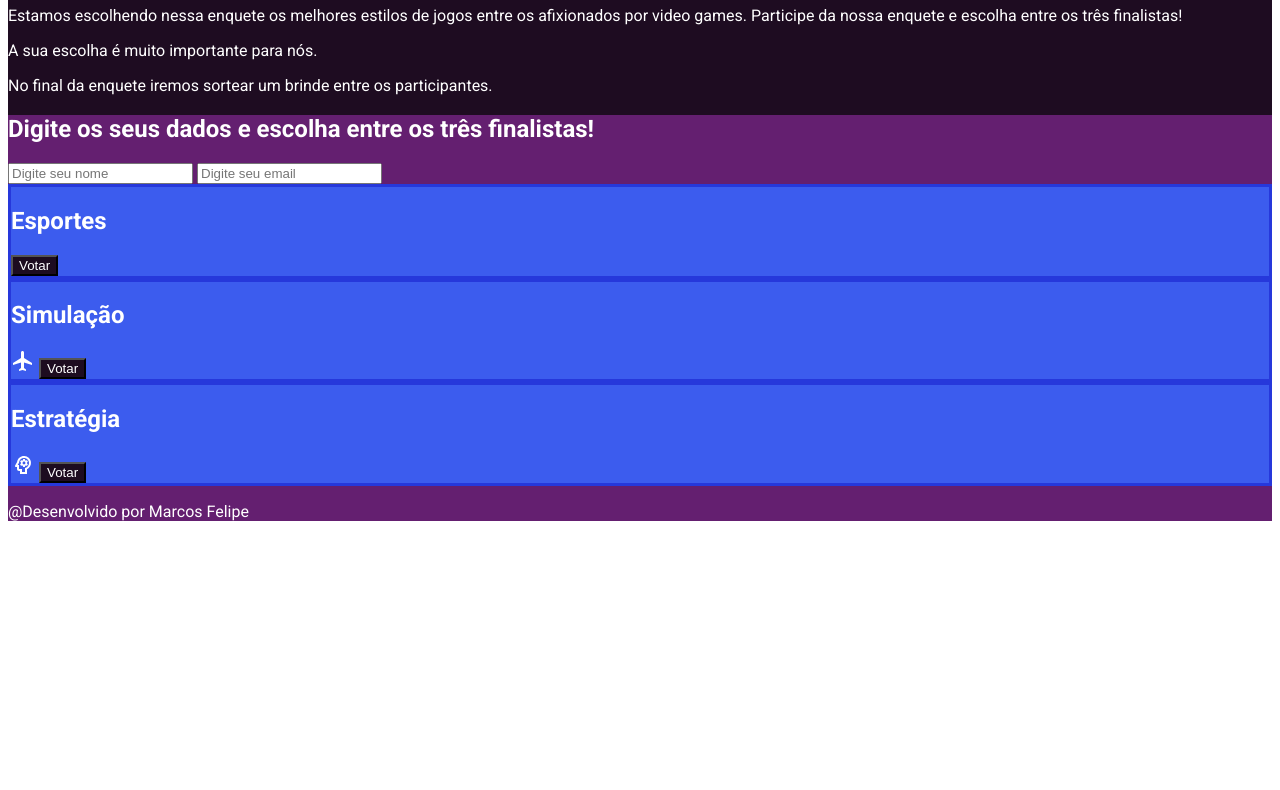
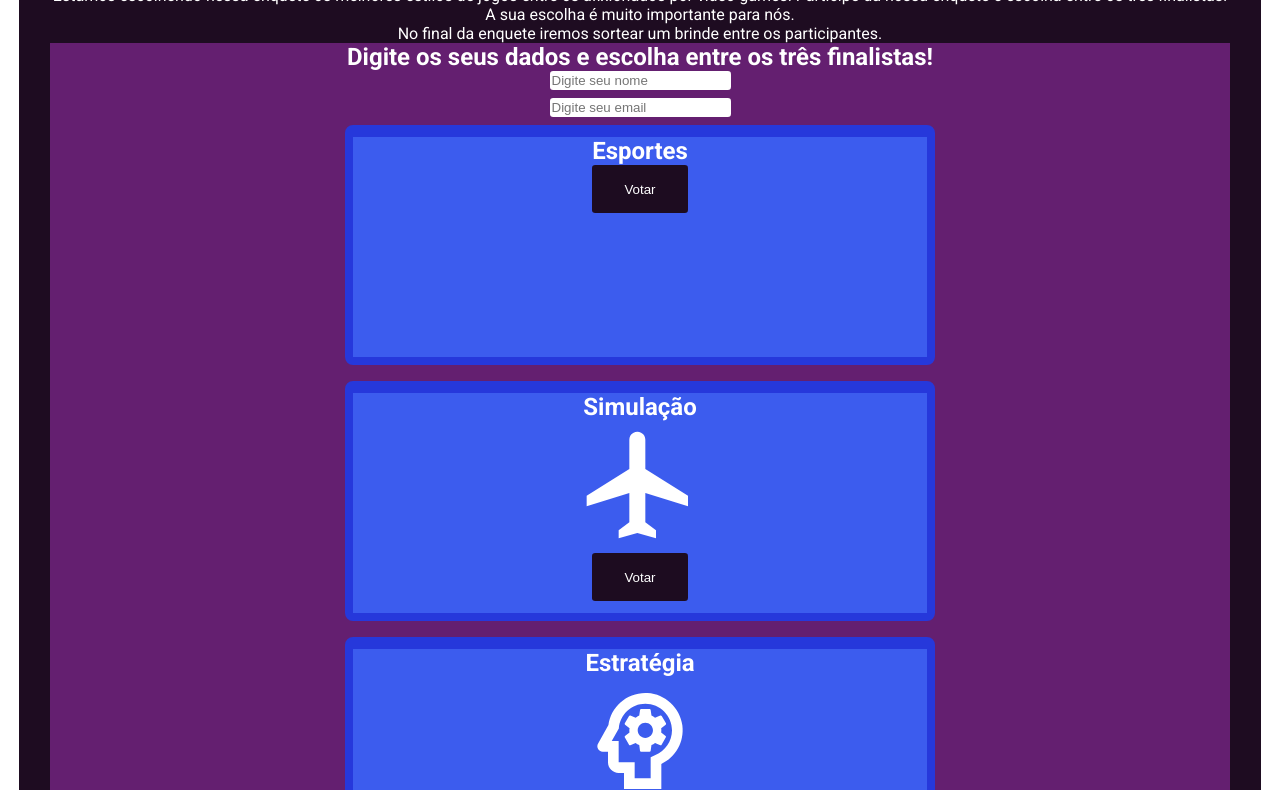
Before and after one commit to felipecruz159/bootcamp-devjr-modulo2, a plain HTML site: page index.html in a window 1280 px wide. Shown: the part 75-865 px from the top of the page. Before the commit the page ends 800 px from the top, so only its background shows below. Drawn offline with Linux system fonts and the light colour scheme.

Commit message:
closes #3 - display e ajustes

```diff
--- a/css/custom.css
+++ b/css/custom.css
@@ -1,21 +1,66 @@
 .main-container{
     background-color: var(--dark-purple);
+    text-align: center;
+    width: 97%;
+    margin: 0.2rem auto;
+    border-radius: 0.5rem;
+    display: flex;
+    flex-direction: column;
+
 }
 
 .formulario{
     background-color: var(--light-purple);
+    width: 95%;
+    margin: 0 auto;
+    margin-bottom: 0.5rem;
+    padding-bottom: 0.5rem;
 }
 
-.card{
-    background-color: var(--blue);
-    border: 3px solid var(--blue-border);
-}
-
-h1{
-    color: var(--yellow);
+input{
+    display: block;
+    margin: 0 auto;
+    border-radius: 0.2rem;
+    border-color: transparent;
+    margin-bottom: 0.5rem;
+    /* font-family: 'Roboto', sans-serif; */
 }
 
 button{
     background-color: var(--dark-button);
     color: var(--white);
+    display: block;
+    margin: 0 auto;
+    border-radius: 0.2rem;
+    border-color: transparent;
+    width: 6rem;
+    height: 3rem;
+    /* font-size: ; */
 }
+
+input:focus{
+    outline: none;
+}
+
+.card{
+    background-color: var(--blue);
+    border-width: 12px 8px 8px 8px;
+    border-style: solid;
+    border-color: var(--blue-border);
+    border-radius: 0.5rem;
+    width: 50%;
+    margin: 0 auto;
+    height: 15rem;
+    margin-bottom: 1rem;
+}
+
+object{
+    width: 8rem;
+    margin: 0 auto;
+}
+
+h1{
+    color: var(--yellow);
+    padding: 10px;
+    margin: 0;
+}
--- a/css/global.css
+++ b/css/global.css
@@ -9,6 +9,11 @@
     --dark-button: #1D0C20;
 
 }
+*{
+    margin: 0;
+    padding: 0;
+    box-sizing: border-box;
+}
 
 p, h1, h2, h3, h4, h5, h6{
     color: var(--white);
--- a/index.html
+++ b/index.html
@@ -1,53 +1,66 @@
 <!DOCTYPE html>
 <html lang="pt-br">
-
   <head>
-  <meta charset="UTF-8">
-  <meta http-equiv="X-UA-Compatible" content="IE=edge">
-  <meta name="viewport" content="width=device-width, initial-scale=1.0">
-  <link rel="stylesheet" href="css/main.css">
-  <link rel="preconnect" href="https://fonts.googleapis.com">
-  <link rel="preconnect" href="https://fonts.gstatic.com" crossorigin>
-  <link href="https://fonts.googleapis.com/css2?family=Roboto:wght@100;300;400;500;700;900&display=swap"
-    rel="stylesheet">
+    <meta charset="UTF-8" />
+    <meta http-equiv="X-UA-Compatible" content="IE=edge" />
+    <meta name="viewport" content="width=device-width, initial-scale=1.0" />
+    <link rel="stylesheet" href="css/main.css" />
+    <link rel="preconnect" href="https://fonts.googleapis.com" />
+    <link rel="preconnect" href="https://fonts.gstatic.com" crossorigin />
+    <link
+      href="https://fonts.googleapis.com/css2?family=Roboto:wght@100;300;400;500;700;900&display=swap"
+      rel="stylesheet"
+    />
     <title>Bootcamp DevJr - Módulo 02</title>
   </head>
 
   <body>
     <div class="main-container">
       <h1>Games Lovers Enquete</h1>
-    <p>Estamos escolhendo nessa enquete os melhores estilos de jogos entre os afixionados por video games. Participe da
-      nossa enquete e escolha entre os três finalistas!</p>
+      <p>
+        Estamos escolhendo nessa enquete os melhores estilos de jogos entre os
+        afixionados por video games. Participe da nossa enquete e escolha entre
+        os três finalistas!
+      </p>
       <p>A sua escolha é muito importante para nós.</p>
-    <p>No final da enquete iremos sortear um brinde entre os participantes.</p>
+      <p>
+        No final da enquete iremos sortear um brinde entre os participantes.
+      </p>
 
       <div class="formulario">
         <h2>Digite os seus dados e escolha entre os três finalistas!</h2>
 
-      <input type="text" placeholder="Digite seu nome">
-      <input type="text" placeholder="Digite seu email">
+        <input type="text" placeholder="Digite seu nome" />
+        <input type="text" placeholder="Digite seu email" />
 
         <div class="card">
           <h2>Esportes</h2>
-        <object data="assets/sports_soccer_white_24dp.svg" type="image/svg+xml"></object>
+          <object
+            data="assets/sports_soccer_white_24dp.svg"
+            type="image/svg+xml"
+          ></object>
           <button type="button">Votar</button>
         </div>
 
         <div class="card">
           <h2>Simulação</h2>
-        <object data="assets/flight_white_24dp.svg" type="image/svg+xml"></object>
+          <object
+            data="assets/flight_white_24dp.svg"
+            type="image/svg+xml"
+          ></object>
           <button type="button">Votar</button>
         </div>
 
         <div class="card">
           <h2>Estratégia</h2>
-        <object data="assets/psychology_white_24dp.svg" type="image/svg+xml"></object>
+          <object
+            data="assets/psychology_white_24dp.svg"
+            type="image/svg+xml"
+          ></object>
           <button type="button">Votar</button>
+        </div>
       </div>
       <p>@Desenvolvido por Marcos Felipe</p>
     </div>
-
-  </div>
   </body>
-
 </html>
```
Lines whose indentation alone changed are shown as unchanged.
